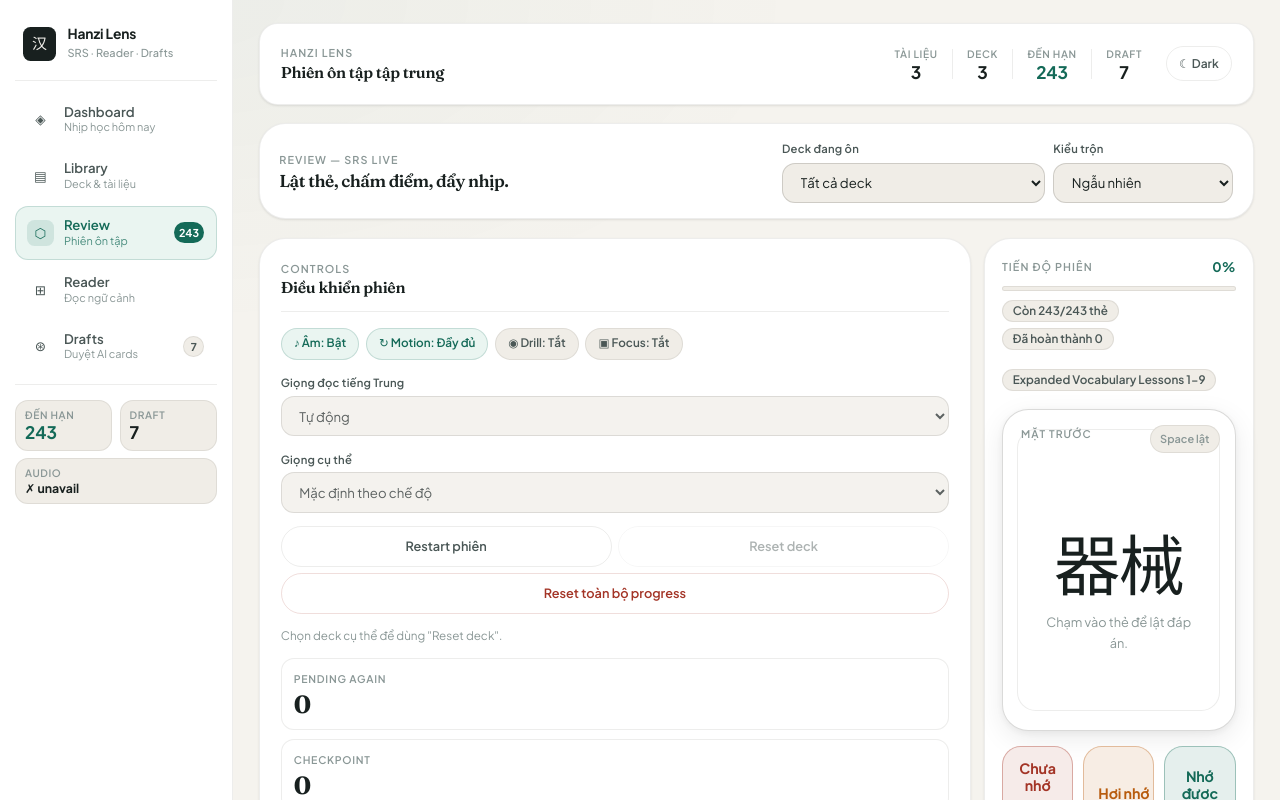
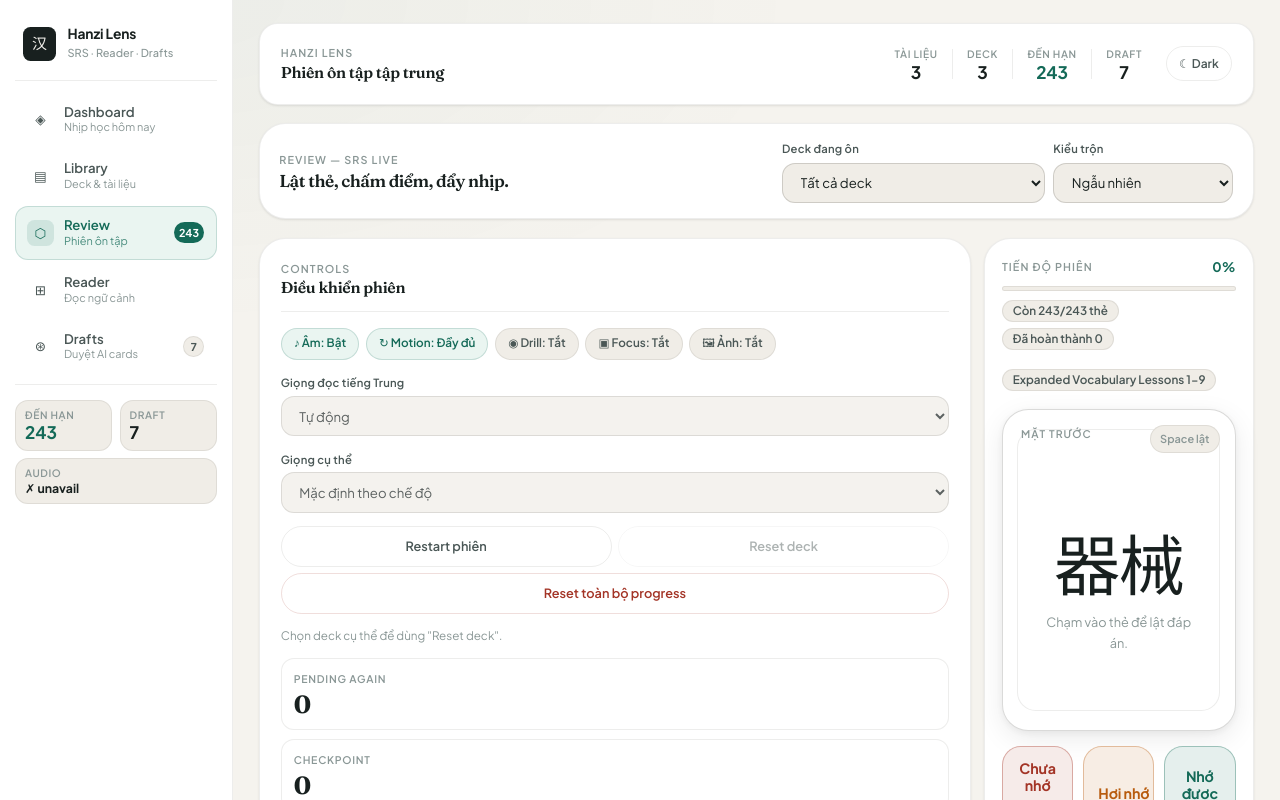
Before and after one commit to Fitruong02/ChineseLearning, a React (Vite) app in the folder web/: page / in a window 1280 px wide. Both pictures are taken after a click on the button "Bắt đầu ôn ngay". Shown: the top 800 px of the page. Built offline with nearby package versions, Linux system fonts and the light colour scheme.

Commit message:
Add image visibility toggles for review and reader context

```diff
--- a/web/src/components/ReaderView.tsx
+++ b/web/src/components/ReaderView.tsx
@@ -49,6 +49,10 @@ export const ReaderView = ({
   const [isShadowing, setIsShadowing] = useState(false)
   const [searchQuery, setSearchQuery] = useState('')
   const [cardSearchQuery, setCardSearchQuery] = useState('')
+  const [showContextImages, setShowContextImages] = useState<boolean>(() => {
+    const saved = window.localStorage.getItem('reader-show-context-images')
+    return saved === 'true'
+  })
   const [shadowingWaitSeconds, setShadowingWaitSeconds] = useState<number>(() => {
     const raw = window.localStorage.getItem('reader-shadowing-wait-seconds')
     const parsed = raw ? Number(raw) : 1.8
@@ -275,6 +279,9 @@ export const ReaderView = ({
   useEffect(() => {
     window.localStorage.setItem('reader-auto-follow', autoFollowReading ? 'true' : 'false')
   }, [autoFollowReading])
+  useEffect(() => {
+    window.localStorage.setItem('reader-show-context-images', showContextImages ? 'true' : 'false')
+  }, [showContextImages])
 
   useEffect(() => {
     if (!autoFollowReading || !activeReadingSectionId) {
@@ -558,6 +565,13 @@ export const ReaderView = ({
                 >
                   Nghe từ này
                 </button>
+                <button
+                  type="button"
+                  className={`ghost-button compact-button ${showContextImages ? 'is-active' : ''}`}
+                  onClick={() => setShowContextImages((value) => !value)}
+                >
+                  {showContextImages ? 'Ảnh: Bật' : 'Ảnh: Tắt'}
+                </button>
               </div>
             )}
           </div>
@@ -603,7 +617,7 @@ export const ReaderView = ({
               </div>
               <p className="answer-example">{selectedCard.exampleZh}</p>
               <p className="answer-translation">{selectedCard.exampleVi}</p>
-              {selectedCard.imageUrl && (
+              {showContextImages && selectedCard.imageUrl && (
                 <div className="answer-image-block">
                   <img src={selectedCard.imageUrl} alt={selectedCard.hanzi} loading="lazy" />
                   {selectedCard.imageAttribution && (
--- a/web/src/components/ReviewView.tsx
+++ b/web/src/components/ReviewView.tsx
@@ -321,6 +321,10 @@ export const ReviewView = ({
     const saved = window.localStorage.getItem('review-focus-drill')
     return saved === 'true'
   })
+  const [showCardImages, setShowCardImages] = useState<boolean>(() => {
+    const saved = window.localStorage.getItem('review-show-card-images')
+    return saved === 'true'
+  })
   const [stageFeedback, setStageFeedback] = useState<ReviewEase | null>(null)
   const [activeMilestone, setActiveMilestone] = useState<number | null>(null)
   const [activeReset, setActiveReset] = useState<ResetAction>(null)
@@ -337,6 +341,7 @@ export const ReviewView = ({
   useEffect(() => { window.localStorage.setItem('review-mix-mode', mixMode) }, [mixMode])
   useEffect(() => { window.localStorage.setItem('review-phonetic-mode', phoneticMode) }, [phoneticMode])
   useEffect(() => { window.localStorage.setItem('review-focus-drill', focusDrillEnabled ? 'true' : 'false') }, [focusDrillEnabled])
+  useEffect(() => { window.localStorage.setItem('review-show-card-images', showCardImages ? 'true' : 'false') }, [showCardImages])
 
   useEffect(() => {
     if (!studyReady) {
@@ -793,7 +798,7 @@ export const ReviewView = ({
                           {currentCard.exampleVi && <span className="vi">{currentCard.exampleVi}</span>}
                         </span>
                       )}
-                      {currentCard.imageUrl && (
+                      {showCardImages && currentCard.imageUrl && (
                         <span className="answer-image-block">
                           <img src={currentCard.imageUrl} alt={currentCard.hanzi} loading="lazy" />
                           {currentCard.imageAttribution && (
@@ -950,6 +955,13 @@ export const ReviewView = ({
               >
                 {immersiveMode ? '▣ Focus: Bật' : '▣ Focus: Tắt'}
               </button>
+              <button
+                type="button"
+                className={`sound-toggle ${showCardImages ? 'is-enabled' : ''}`}
+                onClick={() => setShowCardImages((value) => !value)}
+              >
+                {showCardImages ? '🖼 Ảnh: Bật' : '🖼 Ảnh: Tắt'}
+              </button>
             </div>
             <label className="filter-field">
               <span>Giọng đọc tiếng Trung</span>
```
